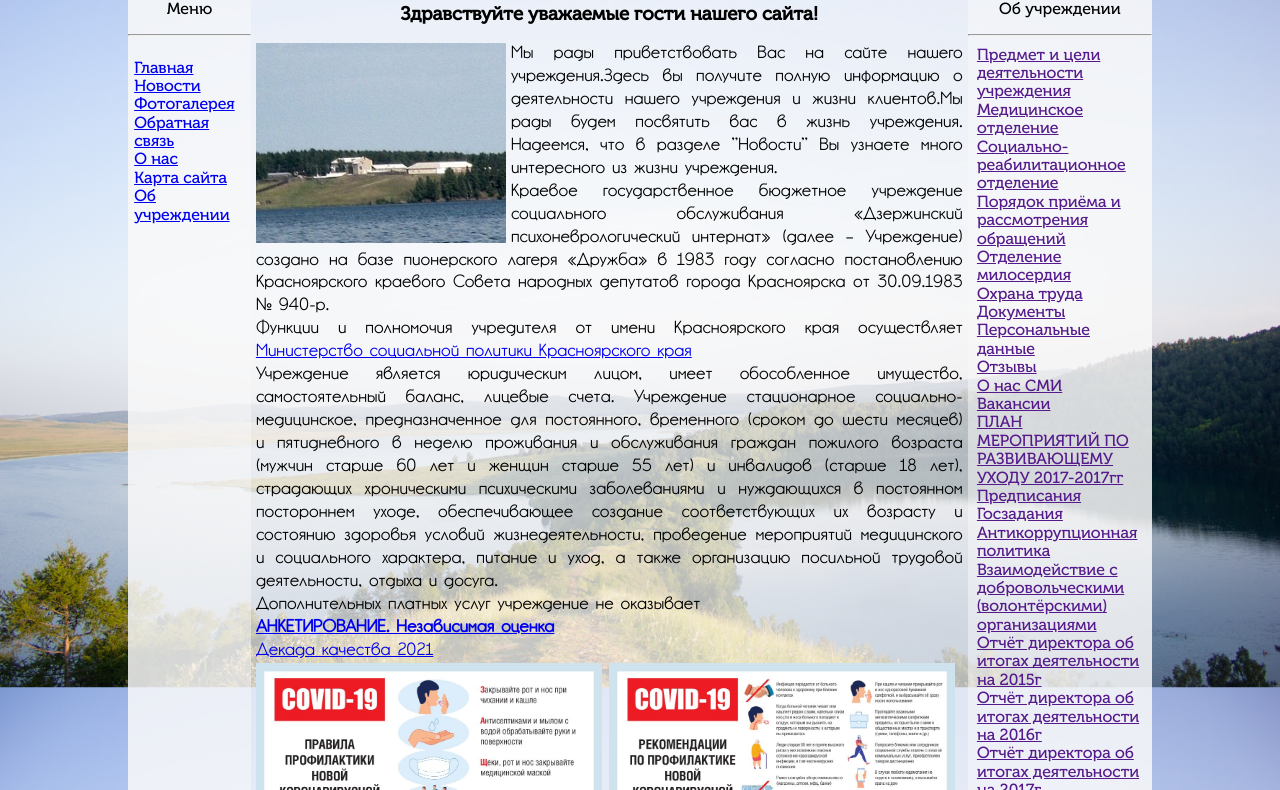
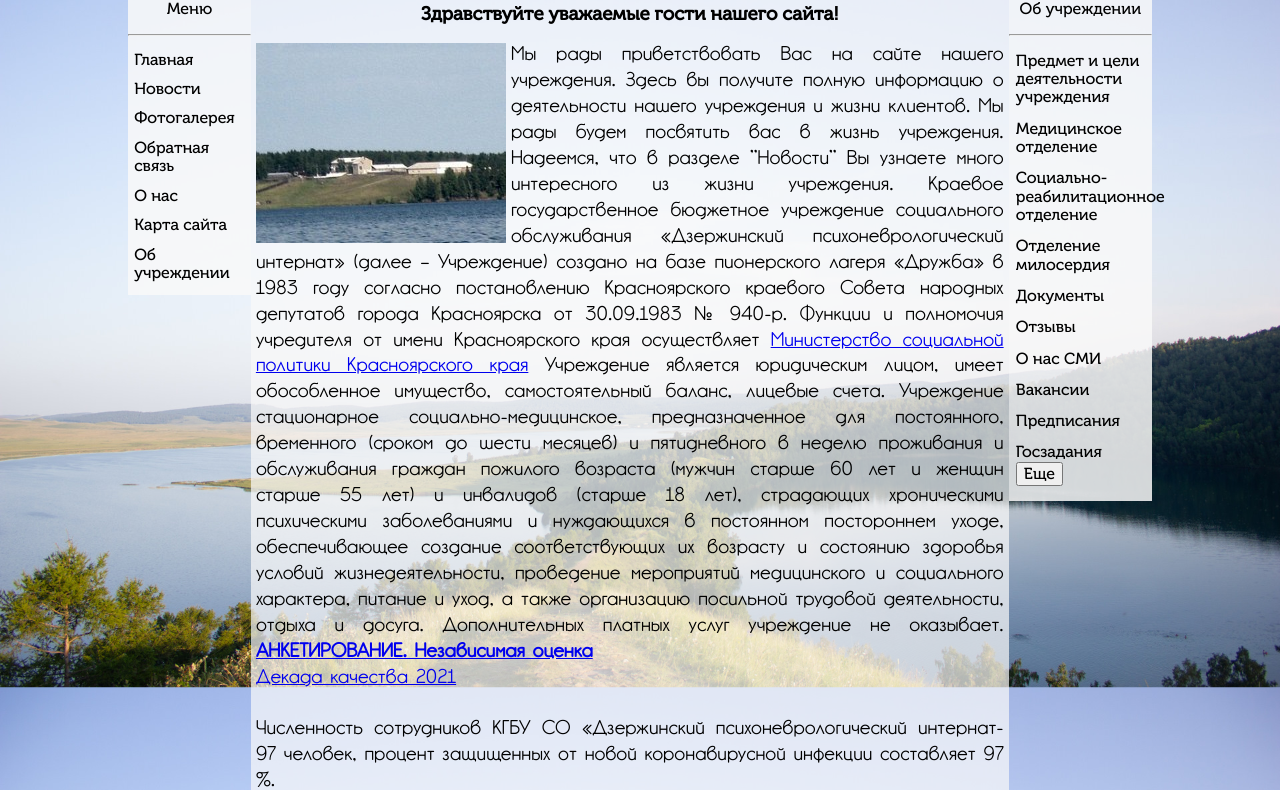
Before and after one commit to nux7jr/site, a plain HTML site: page сайт2.0/index.html in a window 1280 px wide. Shown: the part 166-956 px from the top of the page. Drawn offline with Linux system fonts and the light colour scheme.

Commit message:
2.1 Сделал много комментов, работать по ним

```diff
--- a/сайт2.0/CSS/style.css
+++ b/сайт2.0/CSS/style.css
@@ -19,8 +19,11 @@ body {
   background-attachment: fixed;
   background-size: cover;
 }
+
+/* Header */
+/* Сделать margin все всего */
 header {
-  background-color: rgba(127, 231, 214, 0.767);
+  background-color: rgba(184, 190, 189, 0.582);
   padding: 0;
   display: flex;
   margin: 0%;
@@ -55,69 +58,88 @@ ul {
   margin-left: 0;
   padding-left: 0;
 }
+/* Сделать шрифт меню не закругленным, тк меню прямоугольное! */
+/* Левое меню */
 .left-menu {
   font-family: "MuseoCyrl";
   background-color: rgba(250, 250, 250, 0.849);
   min-width: 12%;
-  height: 950px;
+  height: 100%;
 }
-p {
+.left-menu p {
   text-align: center;
 }
 .left-menu ul {
   padding: 5% 5% 5% 5%;
+  margin: 0 0 5% 0;
 }
+.left-menu li {
+  padding: 10% 0 0 0;
+}
+.left-menu li:first-child {
+  padding: 0;
+}
+
+/* Правое меню */
 .right-menu {
   font-family: "MuseoCyrl";
   background-color: rgba(250, 250, 250, 0.849);
-  min-width: 18%;
-  height: 950px;
+  min-width: 14%;
+  height: 100%;
 }
-.info-right-menu {
-  //border-radius: 30px;
+.right-menu p {
+  text-align: center;
 }
 .right-menu ul {
-  margin: 5% 5% 5% 5%;
+  padding: 5% 5% 5% 5%;
+  margin: 0 0 5% 0;
 }
+.right-menu li {
+  padding: 10% 0 0 0;
+}
+.right-menu li:first-child {
+  padding: 0;
+}
+/* Для всего меню */
+.menu-links a {
+  text-decoration: none;
+  color: black;
+}
+/* Content */
+.info-photo {
+  float: left;
+  margin-right: 5px;
+}
+
+.info {
+  /* Указать шрифты */
+  font-family: "CM_Garden";
+  line-height: 135%;
+  font-size: 1.2rem;
+  margin-right: 5px;
+  text-align: justify;
+  margin-left: 5px;
+}
+
+.main-info {
+  font-family: "MuseoCyrl";
+  text-align: center;
+}
+
+.div-content {
+  background-color: rgba(250, 250, 250, 0.7);
+  height: 100%;
+}
+
+/* Footer */
 .footer_img {
+  /* Скрыл картинки для футера в плохом качестве */
   display: none;
 }
 .footer-info {
   /* justify-content: flex-end;
   text-align: center; */
+
+  /* Сделать грид сетку для подвала */
   background-color: rgba(127, 231, 214, 0.767);
 }
-
-.info-photo{
-  float:left;
-  margin-right:5px;
-}
-
-.info{
-  font-family: "CM_Garden";
-  line-height: 135%;
-  font-size:17px;
-  margin-right:5px;
-  text-align: justify;
-  margin-left:5px;
-}
-
-.main-info{
-  font-family: "MuseoCyrl";
-  text-align:center;
-}
-
-.div-content{
-  background-color: rgba(250, 250, 250, 0.7);
-  height: 2000px;
-}
-
-.covid {
-   text-align: center;
-   height: 49%;
-   width: 49%;
-   transition: 1s; /* Время эффекта */
-  }
-  .covid:hover {
-   transform: scale(1.6); /* Увеличиваем масштаб */
-  }
--- a/сайт2.0/index.html
+++ b/сайт2.0/index.html
@@ -6,6 +6,7 @@
     <title>Главная</title>
     <link href="CSS/Normalize.css" rel="stylesheet">
     <link rel="stylesheet" href="CSS/style.css">
+    <!-- подключить шрифты, 2 шт -->
 </head>
 <body>
     <div class="container-top-info">
@@ -16,6 +17,7 @@
         </div>
         <div class="contact_info header-item">
             <p>E-mail: ulukol@mail.ru
+                <!-- Указать емайл как EMAIL -->
             </br>
             <a href=Tel:(39167)9-02-46>Тел: (39167)9-02-46</a>
             </p>
@@ -26,6 +28,7 @@
     <div class="left-menu">
         <div class="info-left-menu"><p>Меню</p></div>
         <hr>
+        <div class="menu-links">
             <ul>
                 <li><a href="index.html">Главная</a></li>
                 <li><a href="PAGES/news.html">Новости</a></li>
@@ -36,60 +39,78 @@
                 <li><a href="PAGES/about_company.html">Об учреждении</a></li>
             </ul>
         </div>
+    </div>
     <div class="div-content">
+<!-- Нужно нормально выровнить, ничего не понятно -->
+
         <h3 class="main-info">Здравствуйте уважаемые гости нашего сайта!</h3>
-      <p class="info"><img class="info-photo" src="IMG/main%20photo.jpg" alt="info-photo">
-      Мы рады приветствовать Вас на сайте нашего учреждения.Здесь вы получите полную информацию о деятельности нашего учреждения
-      и жизни клиентов.Мы рады будем посвятить вас в жизнь учреждения.
-      Надеемся, что в разделе "Новости" Вы узнаете много интересного из жизни учреждения.<br>
+        <p class="info">
+            <img class="info-photo" src="IMG/main%20photo.jpg" alt="info-photo">
+
+        Мы рады приветствовать Вас на сайте нашего учреждения. Здесь вы получите полную информацию о деятельности нашего учреждения
+        и жизни клиентов. Мы рады будем посвятить вас в жизнь учреждения.
+        Надеемся, что в разделе "Новости" Вы узнаете много интересного из жизни учреждения.
         Краевое государственное бюджетное учреждение социального обслуживания «Дзержинский психоневрологический интернат» (далее – Учреждение)
         создано на базе пионерского лагеря «Дружба»
-      в 1983 году согласно постановлению Красноярского краевого Совета народных депутатов города Красноярска от 30.09.1983 № 940-р.<br>
+        в 1983 году согласно постановлению Красноярского краевого Совета народных депутатов города Красноярска от 30.09.1983 № 940-р.
         Функции и полномочия учредителя от имени Красноярского края осуществляет
-       <a href="https://szn24.ru/">Министерство социальной политики Красноярского края</a><br>
+
+        <a href="https://szn24.ru/">Министерство социальной политики Красноярского края</a>
+
         Учреждение является юридическим лицом, имеет обособленное имущество, самостоятельный баланс, лицевые счета.
         Учреждение стационарное социально-медицинское, предназначенное для постоянного, временного (сроком до шести месяцев)
         и пятидневного в неделю проживания и обслуживания граждан пожилого возраста (мужчин старше 60 лет и женщин старше 55 лет) и
         инвалидов (старше 18 лет), страдающих хроническими психическими заболеваниями и нуждающихся в постоянном постороннем уходе,
         обеспечивающее создание соответствующих их возрасту и состоянию здоровья условий жизнедеятельности, проведение мероприятий
-       медицинского и социального характера, питание и уход, а также организацию посильной трудовой деятельности, отдыха и досуга.<br>
-       Дополнительных платных услуг учреждение не оказывает <br>
+        медицинского и социального характера, питание и уход, а также организацию посильной трудовой деятельности, отдыха и досуга.
+        Дополнительных платных услуг учреждение не оказывает.
+
         <a href="http://нокуоу.открытаяшкола.онлайн/form.php"><strong>АНКЕТИРОВАНИЕ. Независимая оценка</strong></a><br>
         <a href="PDF/dekada_kach_2021.pdf">Декада качества 2021</a><br>
-       <img class="covid" src="IMG/Ris1.jpg" alt="" class="scale">
-       <img class="covid" src="IMG/Ris2.jpg" alt="" class="scale"><br>
+        <!-- covid -->
+        <!-- <div class="covid-info">
+        <img class="covid-info_img" src="IMG/Ris1.jpg" alt="">
+        <img class="covid-info_img" src="IMG/Ris2.jpg" alt="">
+        </div> -->
+        <br>
         Численность сотрудников КГБУ СО «Дзержинский психоневрологический интернат-
         97 человек, процент защищенных от новой коронавирусной инфекции составляет 97 %.<br>
         Получателей социальных услуг -220 человек , процент защищенных от новой коронавирусной инфекции составляет 98,1%<br>
-       <img class="covid" src="IMG/Ris3.jpg" alt="" class="scale"><br>
         </p>
+
+
     </div>
     <div class="right-menu">
         <div class="info-right-menu"><p>Об учреждении</p></div>
         <hr>
+        <div class="menu-links">
         <ul>
             <li><a href="">Предмет и цели деятельности учреждения</a></li>
             <li><a href="">Медицинское отделение</a></li>
             <li><a href="">Социально-реабилитационное отделение</a></li>
-            <li><a href="">Порядок приёма и рассмотрения обращений</a></li>
+            <!-- <li><a href="">Порядок приёма и рассмотрения обращений</a></li> -->
             <li><a href="">Отделение милосердия</a></li>
-            <li><a href="">Охрана труда</a></li>
+            <!-- <li><a href="">Охрана труда</a></li> -->
             <li><a href="">Документы</a></li>
-            <li><a href="">Персональные данные</a></li>
+            <!-- <li><a href="">Персональные данные</a></li> -->
             <li><a href="">Отзывы</a></li>
             <li><a href="">О нас СМИ</a></li>
             <li><a href="">Вакансии</a></li>
-            <li><a href="">ПЛАН МЕРОПРИЯТИЙ ПО РАЗВИВАЮЩЕМУ УХОДУ 2017-2017гг</a></li>
+            <!-- <li><a href="">ПЛАН МЕРОПРИЯТИЙ ПО РАЗВИВАЮЩЕМУ УХОДУ 2017-2017гг</a></li> -->
             <li><a href="">Предписания</a></li>
             <li><a href="">Госзадания</a></li>
-            <li><a href="">Антикоррупционная политика</a></li>
-            <li><a href="">Взаимодействие с добровольческими <br>(волонтёрскими) организациями</a></li>
-            <li><a href="">Отчёт директора об итогах деятельности на 2015г</a></li>
+            <!-- <li><a href="">Антикоррупционная политика</a></li> -->
+            <!-- <li><a href="">Взаимодействие с добровольческими (волонтёрскими) организациями</a></li> -->
+            <!-- <li><a href="">Отчёт директора об итогах деятельности на 2015г</a></li>
             <li><a href="">Отчёт директора об итогах деятельности на 2016г</a></li>
             <li><a href="">Отчёт директора об итогах деятельности на 2017г</a></li>
             <li><a href="">Отчёт директора об итогах деятельности на 2018г</a></li>
-            <li><a href="">Отчёт директора об итогах деятельности на 2019г</a></li>
+            <li><a href="">Отчёт директора об итогах деятельности на 2019г</a></li> -->
+
+            <!-- Лучше сделать не кнопкой, а пустой ссылкой с выпадающим меню -->
+            <button>Еще</button>
         </ul>
+        </div>
     </div>
 </div>
     <div class="container">
```
Lines whose indentation alone changed are shown as unchanged.
